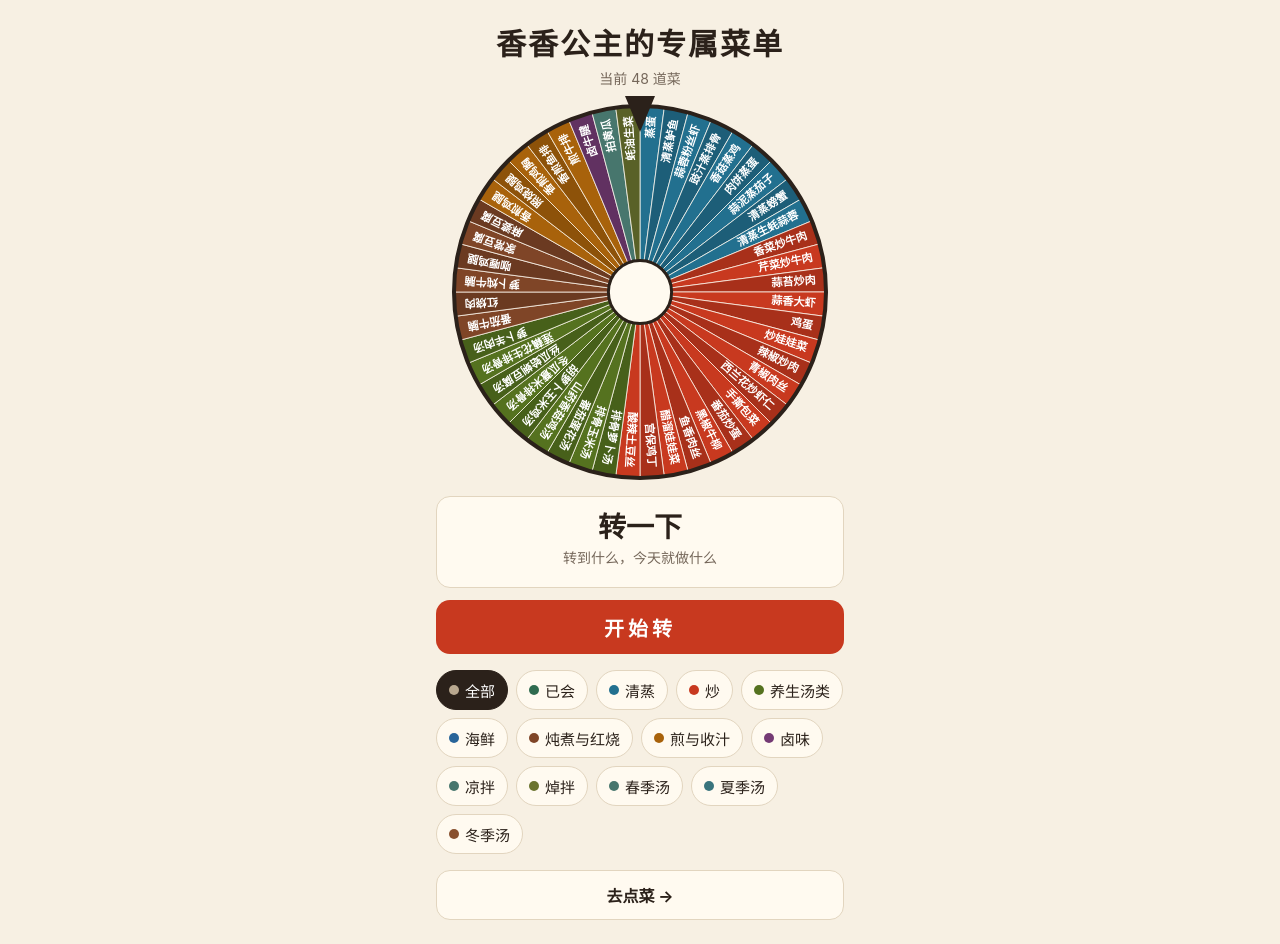
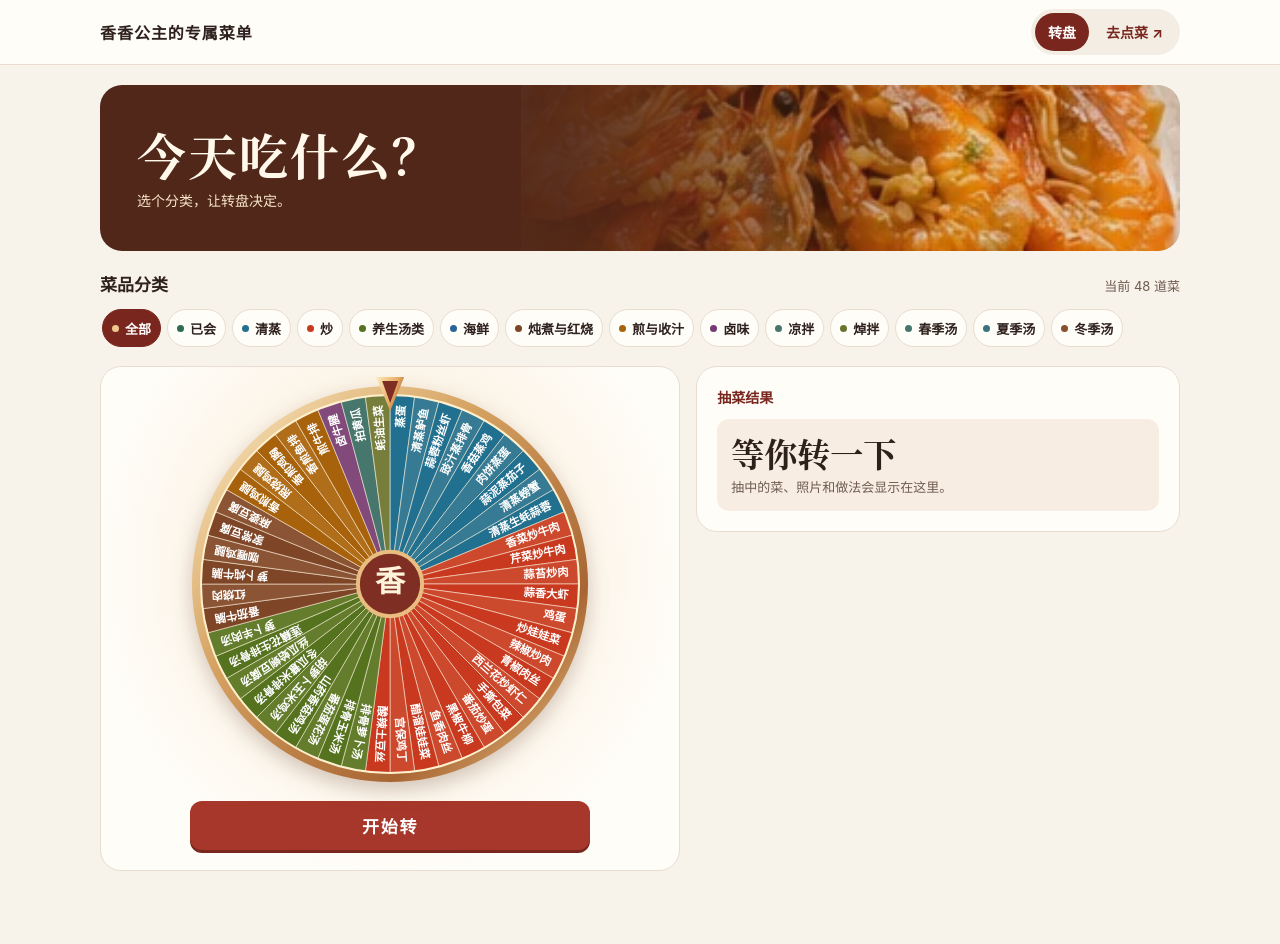
Before and after one commit to aaa-20221127/what-to-eat, a plain HTML site: page index.html in a window 1280 px wide. After the commit the page ends 899 px from the top, so only its background shows below. Drawn offline with Linux system fonts and the light colour scheme.

Commit message:
Refresh the dish wheel interface

```diff
--- a/index.html
+++ b/index.html
@@ -4,135 +4,47 @@
 <meta charset="utf-8">
 <meta name="viewport" content="width=device-width, initial-scale=1, viewport-fit=cover">
 <title>香香公主的专属菜单</title>
-<style>
-  :root {
-    --bg: #f7f0e3;
-    --ink: #2b211a;
-    --muted: #75675a;
-    --card: #fffaf0;
-    --line: #e2d5bf;
-    --accent: #c8391f;
-  }
-  * { box-sizing: border-box; -webkit-tap-highlight-color: transparent; }
-  html { -webkit-text-size-adjust: 100%; }
-  body {
-    margin: 0;
-    background: var(--bg);
-    color: var(--ink);
-    font-family: -apple-system, BlinkMacSystemFont, "PingFang SC", "Microsoft YaHei", sans-serif;
-  }
-  main {
-    max-width: 440px;
-    margin: 0 auto;
-    padding: 20px 16px calc(24px + env(safe-area-inset-bottom));
-  }
-  h1 { margin: 0; font-size: 30px; letter-spacing: 2px; text-align: center; }
-  .count { margin: 4px 0 14px; color: var(--muted); font-size: 14px; text-align: center; }
-  .wheel-wrap { position: relative; width: 100%; max-width: 380px; margin: 0 auto; }
-  canvas { display: block; width: 100%; aspect-ratio: 1; }
-  .pointer {
-    position: absolute;
-    top: -6px;
-    left: 50%;
-    width: 30px;
-    height: 36px;
-    transform: translateX(-50%);
-    background: var(--ink);
-    clip-path: polygon(0 0, 100% 0, 50% 100%);
-  }
-  .result {
-    min-height: 92px;
-    margin-top: 14px;
-    padding: 12px 16px;
-    background: var(--card);
-    border: 1px solid var(--line);
-    border-radius: 14px;
-    text-align: center;
-  }
-  .result .name { font-size: 28px; font-weight: 700; line-height: 1.3; }
-  .result .sub { margin-top: 2px; color: var(--muted); font-size: 14px; line-height: 1.5; }
-  .result .photo {
-    display: block;
-    width: 100%;
-    max-width: 240px;
-    aspect-ratio: 1;
-    margin: 10px auto 0;
-    border-radius: 10px;
-    object-fit: cover;
-  }
-  .result .photo[hidden] { display: none; }
-  .recipe {
-    margin-top: 12px;
-    padding-top: 10px;
-    border-top: 1px solid var(--line);
-    text-align: left;
-    line-height: 1.55;
-    overflow-wrap: anywhere;
-  }
-  .recipe summary { cursor: pointer; font-weight: 700; }
-  .recipe ol { margin: 8px 0; padding-left: 24px; }
-  .recipe li + li { margin-top: 5px; }
-  .recipe a { color: #245d75; font-size: 14px; }
-  #spin {
-    width: 100%;
-    height: 54px;
-    margin-top: 12px;
-    border: 0;
-    border-radius: 14px;
-    background: var(--accent);
-    color: #fff;
-    font: inherit;
-    font-size: 20px;
-    font-weight: 700;
-    letter-spacing: 4px;
-  }
-  #spin:disabled { opacity: .55; }
-  .chips { display: flex; flex-wrap: wrap; gap: 8px; margin-top: 16px; }
-  .chip {
-    display: inline-flex;
-    align-items: center;
-    gap: 6px;
-    min-height: 40px;
-    padding: 0 12px;
-    border: 1px solid var(--line);
-    border-radius: 20px;
-    background: var(--card);
-    color: var(--ink);
-    font: inherit;
-    font-size: 15px;
-  }
-  .chip i { width: 10px; height: 10px; border-radius: 50%; background: var(--c); }
-  .chip[aria-pressed="true"] { background: var(--ink); border-color: var(--ink); color: #fff; }
-  .chip:disabled { opacity: .55; }
-  .order-entry {
-    display: block;
-    margin-top: 16px;
-    padding: 12px;
-    border: 1px solid var(--line);
-    border-radius: 14px;
-    background: var(--card);
-    color: var(--ink);
-    font-weight: 700;
-    text-align: center;
-    text-decoration: none;
-  }
-  :focus-visible { outline: 3px solid #2b7a99; outline-offset: 2px; }
-</style>
+<link rel="stylesheet" href="./wheel.css">
 </head>
 <body>
-<main>
-  <h1>香香公主的专属菜单</h1>
-  <p class="count" id="count"></p>
+<header class="site-header">
+  <div class="shell header-inner">
+    <span class="brand">香香公主的专属菜单</span>
+    <nav class="page-nav" aria-label="菜单功能">
+      <a href="./index.html" aria-current="page">转盘</a>
+      <a href="./order.html">去点菜 <span aria-hidden="true">↗</span></a>
+    </nav>
+  </div>
+</header>
 
+<main class="shell">
+  <section class="hero" aria-labelledby="page-title">
+    <h1 id="page-title">今天吃什么？</h1>
+    <p>选个分类，让转盘决定。</p>
+  </section>
+
+  <section class="filters" aria-labelledby="filter-title">
+    <div class="section-heading">
+      <h2 id="filter-title">菜品分类</h2>
+      <p class="count" id="count" role="status"></p>
+    </div>
+    <div class="chips" id="chips" role="group" aria-label="筛选转盘菜品"></div>
+  </section>
+
+  <div class="wheel-layout">
+    <section class="stage" aria-label="随机转盘">
       <div class="wheel-wrap">
         <canvas id="wheel" role="img" aria-label="菜品转盘"></canvas>
         <div class="pointer" aria-hidden="true"></div>
       </div>
+      <button id="spin" type="button">开始转</button>
+    </section>
 
-  <div class="result">
-    <div aria-live="polite">
-      <div class="name" id="name">转一下</div>
-      <div class="sub" id="sub">转到什么，今天就做什么</div>
+    <section class="result" aria-labelledby="result-title">
+      <h2 id="result-title">抽菜结果</h2>
+      <div class="result-copy" aria-live="polite">
+        <div class="name" id="name">等你转一下</div>
+        <div class="sub" id="sub">抽中的菜、照片和做法会显示在这里。</div>
       </div>
       <img class="photo" id="dish-photo" alt="" decoding="async" hidden>
       <details class="recipe" id="recipe" hidden>
@@ -140,12 +52,8 @@
         <ol id="recipe-steps"></ol>
         <a id="recipe-source" target="_blank" rel="noopener noreferrer">查看参考菜谱</a>
       </details>
+    </section>
   </div>
-
-  <button id="spin" type="button">开始转</button>
-
-  <div class="chips" id="chips"></div>
-  <a class="order-entry" href="./order.html">去点菜 →</a>
 </main>
 
 <script src="./recipe-steps.js"></script>
@@ -192,9 +100,20 @@ function filterDishes() {
 function draw() {
   const size = state.size;
   if (!size) return;
-  const c = size / 2, r = c - 4, n = current.length, step = TAU / n;
+  const c = size / 2, r = c - 11, n = current.length, step = TAU / n;
+  const longest = Math.max(...current.map(d => d.name.length));
   ctx.setTransform(canvas.width / size, 0, 0, canvas.height / size, 0, 0);
   ctx.clearRect(0, 0, size, size);
+
+  const rim = ctx.createLinearGradient(0, 0, size, size);
+  rim.addColorStop(0, "#fff0c9");
+  rim.addColorStop(.38, "#d6a362");
+  rim.addColorStop(.75, "#a86532");
+  rim.addColorStop(1, "#f2cc8e");
+  ctx.beginPath();
+  ctx.arc(c, c, c - 2, 0, TAU);
+  ctx.fillStyle = rim;
+  ctx.fill();
 
   for (let i = 0; i < n; i++) {
     const a = -Math.PI / 2 + state.rot + i * step;
@@ -204,14 +123,13 @@ function draw() {
     ctx.closePath();
     ctx.fillStyle = current[i].color;
     ctx.fill();
-    if (i % 2) { ctx.fillStyle = "rgba(0,0,0,.16)"; ctx.fill(); }
-    ctx.strokeStyle = "rgba(255,250,240,.75)";
-    ctx.lineWidth = 1;
+    if (i % 2) { ctx.fillStyle = "rgba(255,231,191,.09)"; ctx.fill(); }
+    ctx.strokeStyle = "rgba(255,249,231,.68)";
+    ctx.lineWidth = .8;
     ctx.stroke();
 
     const textEnd = r - 10;
     const textMax = textEnd - r * 0.24;
-    const longest = Math.max(...current.map(d => d.name.length));
     let font = Math.min(20, textEnd * step / (1.15 + longest * step));
     ctx.save();
     ctx.translate(c, c);
@@ -231,17 +149,23 @@ function draw() {
 
   ctx.beginPath();
   ctx.arc(c, c, r, 0, TAU);
-  ctx.strokeStyle = "#2b211a";
-  ctx.lineWidth = 4;
+  ctx.strokeStyle = "#fff0cd";
+  ctx.lineWidth = 2;
   ctx.stroke();
 
   ctx.beginPath();
   ctx.arc(c, c, r * 0.17, 0, TAU);
-  ctx.fillStyle = "#fffaf0";
+  ctx.fillStyle = "#7e2e23";
   ctx.fill();
-  ctx.strokeStyle = "#2b211a";
-  ctx.lineWidth = 3;
+  ctx.strokeStyle = "#e9bc7f";
+  ctx.lineWidth = 4;
   ctx.stroke();
+
+  ctx.fillStyle = "#fff3da";
+  ctx.font = "700 " + Math.round(r * .16) + "px 'Songti SC', SimSun, serif";
+  ctx.textAlign = "center";
+  ctx.textBaseline = "middle";
+  ctx.fillText("香", c, c);
 }
 
 function resize() {
@@ -291,8 +215,8 @@ function hideDishDetails() {
 
 function resetResult() {
   hideDishDetails();
-  nameEl.textContent = "转一下";
-  subEl.textContent = "转到什么，今天就做什么";
+  nameEl.textContent = "等你转一下";
+  subEl.textContent = "抽中的菜、照片和做法会显示在这里。";
   spinBtn.textContent = "开始转";
 }
 
@@ -311,8 +235,8 @@ function spin() {
 
   setBusy(true);
   hideDishDetails();
-  nameEl.textContent = "……";
-  subEl.textContent = "看看今天吃什么";
+  nameEl.textContent = "转盘转动中";
+  subEl.textContent = "等指针停下，就知道吃什么。";
 
   function frame(now) {
     const p = Math.min(1, (now - t0) / duration);
@@ -338,8 +262,9 @@ function renderChips() {
     b.append(dot, cat.name);
     b.addEventListener("click", () => {
       state.category = cat.name;
+      chipsEl.querySelector('[aria-pressed="true"]')?.setAttribute("aria-pressed", "false");
+      b.setAttribute("aria-pressed", "true");
       applyFilter();
-      renderChips();
     });
     chipsEl.appendChild(b);
   });
--- /dev/null
+++ b/wheel.css
@@ -0,0 +1,166 @@
+:root {
+  color-scheme: light;
+  --paper: #f8f3ea;
+  --surface: #fffdf8;
+  --ink: #2e201b;
+  --muted: #6f5b51;
+  --line: #e8ddd0;
+  --red: #a7372a;
+  --red-dark: #79271e;
+  --serif: "Songti SC", "Noto Serif CJK SC", SimSun, serif;
+  font-family: -apple-system, BlinkMacSystemFont, "PingFang SC", "Microsoft YaHei", sans-serif;
+  background: var(--paper);
+  color: var(--ink);
+  -webkit-text-size-adjust: 100%;
+}
+* { box-sizing: border-box; }
+body { margin: 0; }
+a { color: inherit; }
+button { font: inherit; cursor: pointer; }
+button:disabled { cursor: default; }
+:focus-visible { outline: 2px solid var(--red); outline-offset: 3px; }
+.shell { width: min(1080px, calc(100% - 48px)); margin: 0 auto; }
+
+.site-header { background: var(--surface); border-bottom: 1px solid var(--line); }
+.header-inner { display: flex; align-items: center; justify-content: space-between; gap: 10px; min-height: 64px; }
+.brand { font-size: 16px; font-weight: 750; letter-spacing: .06em; }
+.page-nav { display: flex; flex: 0 0 auto; align-items: center; gap: 4px; padding: 4px; border-radius: 999px; background: #f4ede3; }
+.page-nav a {
+  display: inline-flex;
+  gap: 4px;
+  align-items: center;
+  padding: 9px 13px;
+  border-radius: 999px;
+  color: var(--red-dark);
+  text-decoration: none;
+  font-size: 14px;
+  font-weight: 650;
+  white-space: nowrap;
+}
+.page-nav a[aria-current] { background: var(--red-dark); color: #fff; }
+.page-nav a:hover:not([aria-current]) { background: #f1ded2; }
+
+main.shell { padding: 20px 0 calc(28px + env(safe-area-inset-bottom)); }
+.hero {
+  min-height: 166px;
+  display: grid;
+  align-content: center;
+  gap: 8px;
+  padding: 26px 37px;
+  border-radius: 22px;
+  overflow: hidden;
+  color: #fff8eb;
+  background-color: #502718;
+  background-image: linear-gradient(90deg, #502718 24%, #502718ec 43%, #5027181a 78%),
+    url("./photos/garlic-prawns.webp");
+  background-repeat: no-repeat;
+  background-position: center, right 49%;
+  background-size: cover, 61% auto;
+}
+.hero h1 { margin: 0; font: 750 clamp(29px, 4.5vw, 49px)/1.15 var(--serif); letter-spacing: .04em; }
+.hero p { margin: 0; color: #f9e5cc; font-size: 14px; }
+
+.filters { margin: 20px 0 14px; }
+.section-heading { display: flex; align-items: baseline; justify-content: space-between; gap: 10px; margin-bottom: 8px; }
+.section-heading h2 { margin: 0; font-size: 17px; }
+.count { margin: 0; color: var(--muted); font-size: 13px; white-space: nowrap; }
+.chips { display: flex; flex-wrap: wrap; gap: 6px; padding: 5px 2px; }
+.chip {
+  display: inline-flex;
+  flex: 0 0 auto;
+  align-items: center;
+  gap: 6px;
+  min-height: 38px;
+  padding: 0 9px;
+  border: 1px solid var(--line);
+  border-radius: 999px;
+  background: var(--surface);
+  color: var(--ink);
+  font-size: 13px;
+  font-weight: 650;
+  white-space: nowrap;
+}
+.chip i { width: 7px; height: 7px; border-radius: 50%; background: var(--c); }
+.chip:hover { border-color: #ab7364; }
+.chip[aria-pressed="true"] { border-color: var(--red-dark); background: var(--red-dark); color: #fff; }
+.chip[aria-pressed="true"] i { background: #f0c78e; }
+.chip:disabled { opacity: .65; }
+
+.wheel-layout { display: grid; grid-template-columns: minmax(0, 1.2fr) minmax(0, 1fr); align-items: start; gap: 16px; }
+.stage, .result { min-width: 0; border: 1px solid var(--line); border-radius: 21px; background: var(--surface); }
+.stage {
+  display: grid;
+  justify-items: center;
+  gap: 17px;
+  padding: 17px 21px 20px;
+  background: radial-gradient(ellipse at 50% 40%, #f7e6ce 0%, var(--surface) 72%);
+}
+.wheel-wrap { position: relative; width: min(100%, 400px); margin: 0 auto; }
+canvas { display: block; width: 100%; aspect-ratio: 1; border-radius: 50%; filter: drop-shadow(0 8px 10px #5e352442); }
+.pointer {
+  position: absolute;
+  top: -7px;
+  left: 50%;
+  width: 28px;
+  height: 34px;
+  transform: translateX(-50%);
+  background: linear-gradient(110deg, #ffedbb, #e7aa64 57%, #814423);
+  clip-path: polygon(0 0, 100% 0, 50% 100%);
+  pointer-events: none;
+}
+.pointer::after {
+  content: "";
+  position: absolute;
+  inset: 4px 6px 8px;
+  background: #7e2e23;
+  clip-path: polygon(0 0, 100% 0, 50% 100%);
+}
+#spin {
+  width: min(100%, 400px);
+  min-height: 49px;
+  border: 0;
+  border-radius: 12px;
+  background: var(--red);
+  color: #fff;
+  font-size: 17px;
+  font-weight: 750;
+  letter-spacing: .1em;
+  box-shadow: 0 3px 0 var(--red-dark);
+}
+#spin:hover:not(:disabled) { background: var(--red-dark); }
+#spin:active:not(:disabled) { transform: translateY(2px); box-shadow: 0 1px 0 var(--red-dark); }
+#spin:disabled { opacity: .68; }
+
+.result { padding: 20px; }
+.result h2 { margin: 0 0 12px; color: var(--red-dark); font-size: 14px; }
+.result-copy { padding: 13px 14px; border-radius: 12px; background: #f7ede2; overflow-wrap: anywhere; }
+.name { font: 750 clamp(22px, 4vw, 33px)/1.25 var(--serif); }
+.sub { margin-top: 5px; color: var(--muted); font-size: 13px; line-height: 1.5; }
+.photo { display: block; width: 100%; aspect-ratio: 4 / 3; margin-top: 12px; border-radius: 13px; object-fit: cover; }
+.photo[hidden] { display: none; }
+.recipe { margin-top: 12px; padding-top: 10px; border-top: 1px solid var(--line); line-height: 1.55; overflow-wrap: anywhere; }
+.recipe summary { cursor: pointer; min-height: 32px; color: var(--red-dark); font-weight: 700; }
+.recipe ol { margin: 6px 0 10px; padding-left: 24px; }
+.recipe li + li { margin-top: 5px; }
+.recipe a { color: var(--red-dark); font-size: 14px; text-underline-offset: 3px; }
+
+@media (max-width: 720px) {
+  .shell { width: calc(100% - 28px); }
+  .header-inner { min-height: 53px; }
+  .brand { font-size: 13px; letter-spacing: .02em; }
+  .page-nav a { font-size: 12px; padding: 8px 9px; }
+  main.shell { padding-top: 12px; }
+  .hero { min-height: 113px; gap: 6px; padding: 15px 18px; border-radius: 16px; background-size: cover, 64% auto; }
+  .hero p { font-size: 13px; }
+  .filters { margin: 13px 0 9px; }
+  .section-heading { margin-bottom: 3px; }
+  .section-heading h2 { font-size: 15px; }
+  .chips { flex-wrap: nowrap; overflow-x: auto; padding-bottom: 6px; scrollbar-width: thin; scrollbar-color: #c9a696 transparent; }
+  .wheel-layout { grid-template-columns: minmax(0, 1fr); gap: 10px; }
+  .stage, .result { border-radius: 16px; }
+  .stage { gap: 9px; padding: 12px 13px 13px; }
+  .wheel-wrap { max-width: min(340px, 42svh); }
+  .result { padding: 12px; }
+  .result h2 { margin-bottom: 7px; }
+  .result-copy { padding: 9px 11px; }
+}
```
Lines whose indentation alone changed are shown as unchanged.
